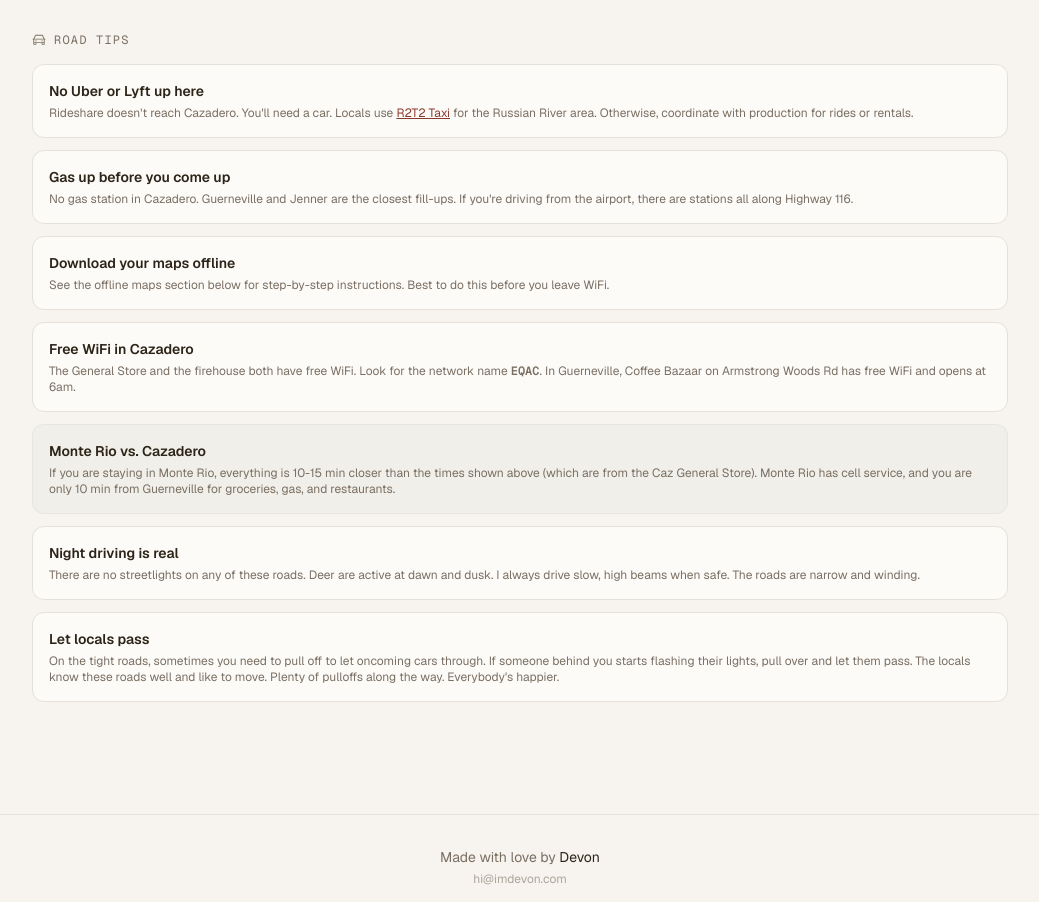
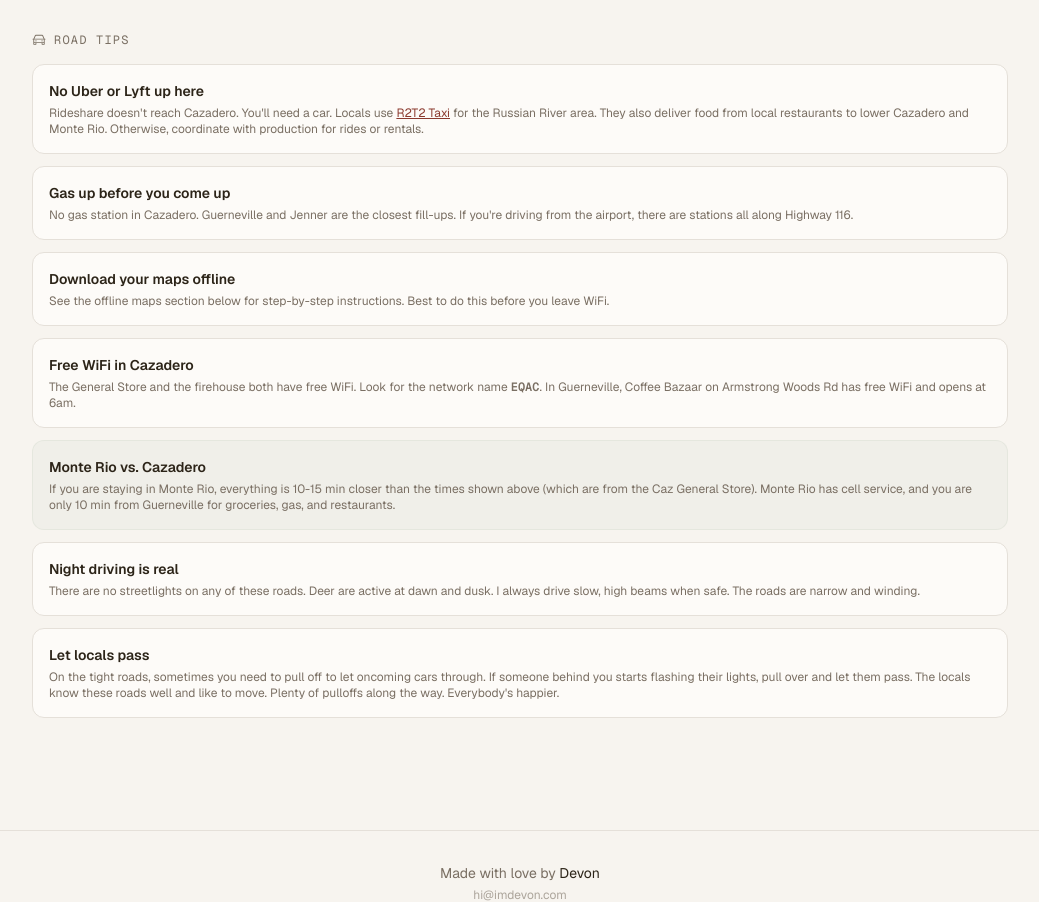
Before and after one commit to dmthepm/tenaker-guide, a Next.js app: page /getting-around in a window 1280 px wide. Shown: the part 1530-2432 px from the top of the page, without its empty margins (120-1159 px from the left). Built offline with nearby package versions, Linux system fonts and the light colour scheme.

Commit message:
R2T2 also delivers food to lower Caz and Monte Rio
Co-Authored-By: Claude Opus 4.6 (1M context) <noreply@anthropic.com>

```diff
--- a/app/getting-around/page.tsx
+++ b/app/getting-around/page.tsx
@@ -165,7 +165,7 @@ export default function GettingAroundPage() {
               <p className="text-xs text-muted mt-1">
                 Rideshare doesn&apos;t reach Cazadero. You&apos;ll need a car. Locals use{" "}
                 <a href="https://r2t2taxi.org/" target="_blank" rel="noopener noreferrer" className="text-accent underline">R2T2 Taxi</a>
-                {" "}for the Russian River area. Otherwise, coordinate with production for rides or rentals.
+                {" "}for the Russian River area. They also deliver food from local restaurants to lower Cazadero and Monte Rio. Otherwise, coordinate with production for rides or rentals.
               </p>
             </div>
             <div className="bg-card border border-border rounded-xl p-4">
```
